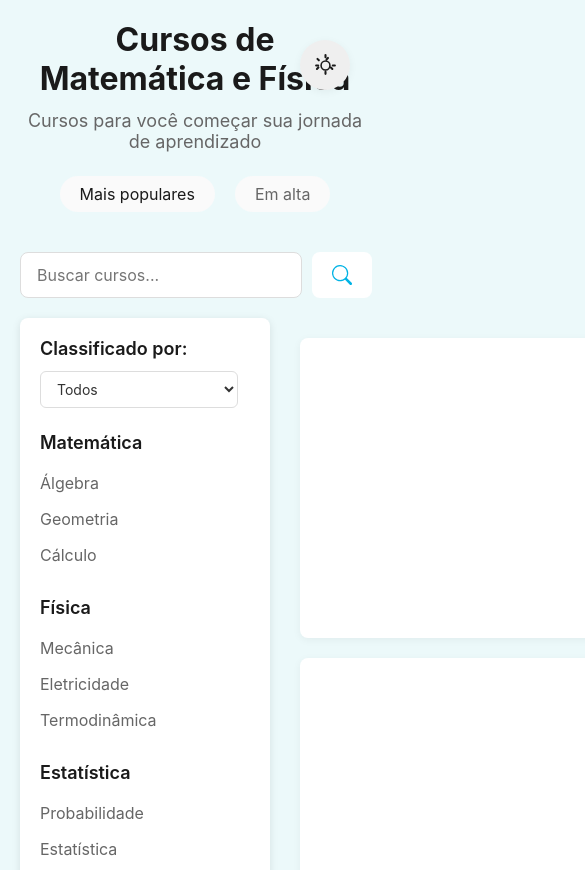
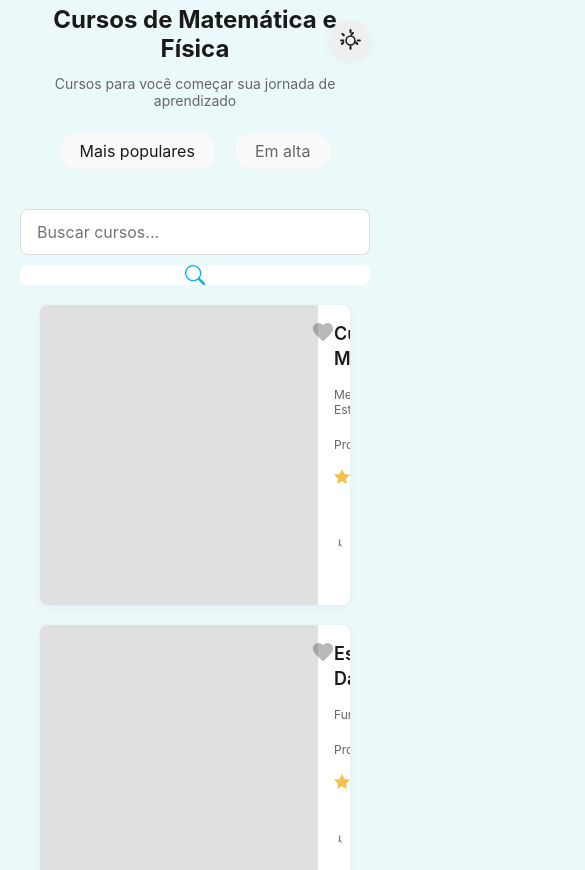
Before and after one commit to lyasantoscode/frontendkaapy, a plain HTML site: page MatematicaFisicaEstatistica.html in a window 390 px wide. Shown: the top 870 px of the page, 585 px wide, since content can reach past the window. Drawn offline with Linux system fonts and the light colour scheme.

Commit message:
MatematicaFisicaEstatistica.html

```diff
--- a/MatematicaFisicaEstatistica.html
+++ b/MatematicaFisicaEstatistica.html
@@ -1,6 +1,5 @@
 <html><head><base href="/">
     <meta charset="UTF-8">
-    <meta name="viewport" content="width=device-width, initial-scale=1.0">
     <title>Cursos Online</title>
     <style>
         * {
@@ -12,31 +11,38 @@
 
         body {
             background-color: #eaebec;
-            padding: 20px;
+
+            padding: 10px 5px; /* Lateral menor para evitar cortes em celulares */
         }
 
         .container {
             max-width: 1200px;
             margin: 0 auto;
+            padding: 0 15px; /* Reduzindo o padding */
         }
 
         .courses-grid {
             display: flex;
-            flex-direction: column;
+            flex-wrap: wrap; /* Adicionado para quebra de linha */
+            grid-template-columns: repeat(auto-fit, minmax(280px, 1fr)); /* Ajusta automaticamente */
             gap: 20px;
-            margin-top: 20px;
+            justify-content: center; /* Centraliza os cards */
         }
 
         .course-card {
+            flex: 1 1 calc(100% - 40px); /* Ocupa 100% em telas pequenas */
+            max-width: calc(100% - 40px); /* Previne ultrapassar a largura */
+            min-width: 0; /* Evita problemas com elementos mínimos */
             background: white;
             border-radius: 8px;
             overflow: hidden;
             box-shadow: 0 2px 8px rgba(0,0,0,0.1);
             transition: transform 0.2s;
             display: flex;
-            height: auto;
+            height: 300px; /* Altura fixa */
             min-height: 220px;
             position: relative;
+            transition: transform 0.2s ease, box-shadow 0.2s ease;
         }
 
         .course-card:hover {
@@ -52,11 +58,13 @@
         }
 
         .course-content {
-            padding: 20px;
+            padding: 16px; /*tamanho do padding interno da PAGINAAAA*/
             flex: 1;
             display: grid;
             grid-template-columns: 1fr auto;
             gap: 20px;
+            overflow: hidden; /* Oculta excesso de texto */
+            text-overflow: ellipsis; /* Adiciona "..." ao texto longo */
         }
 
         .course-title {
@@ -65,18 +73,24 @@
             color: #1a1a1a;
             margin-bottom: 8px;
             line-height: 1.4;
+            .course-content {
+    padding: 16px; /* Reduz o espaçamento em telas menores */
+}
+
         }
 
         .course-subtitle {
             font-size: 16px;
             color: #888;
             margin-bottom: 12px;
+            font-size: 12px; /* Ajustado para dispositivos menores */
         }
 
         .instructor {
             font-size: 14px;
             color: #888;
             margin-bottom: 8px;
+            font-size: 12px; /* Ajustado para dispositivos menores */
         }
 
         .rating {
@@ -84,6 +98,7 @@
             align-items: center;
             gap: 4px;
             margin-bottom: 12px;
+             font-size: 12px; /* Ajustado para dispositivos menores */
         }
 
         .stars {
@@ -324,6 +339,7 @@
             background-color: var(--bg-color);
             color: var(--text-color);
             transition: all 0.3s ease;
+            padding: 10px; /* Ajuste para telas menores */
         }
 
         .course-card {
@@ -533,6 +549,61 @@
             fill: var(--text-color);
             opacity: 1;
         }
+
+        @media (max-width: 768px) {
+    .filters-sidebar {
+        display: none; /* Esconde a barra lateral */
+    }
+
+    .content-wrapper {
+        flex: 1 1 100%; /* Expande para o tamanho total da tela */
+        flex-direction: column; /* Alinha verticalmente em telas pequenas */
+        max-width: 100%;
+    }
+
+    .course-card {
+        min-height: auto; /* Para melhor visualização em telas pequenas */
+    }
+
+    .main-title {
+        font-size: 24px; /* Tamanho menor para telas menores */
+    }
+    .theme-toggle {
+        width: 40px;
+        height: 40px;
+        top: 20px;
+        right: 20px;
+    }
+}
+
+@media (max-width: 480px) {
+    body {
+        padding: 5px; /* Reduz padding em dispositivos muito pequenos */
+    }
+
+    .course-title {
+        font-size: 18px;
+    }
+
+    .current-price {
+        font-size: 18px;
+    }
+
+    .subtitle {
+        font-size: 14px;
+    }
+}
+@media (max-width: 480px) {
+    .search-container {
+        flex-direction: column;
+        gap: 10px;
+    }
+
+    #course-search, #search-button {
+        width: 100%; /* Ocupa toda a largura disponível */
+    }
+}
+
     </style>
 </head>
 <body>
```
